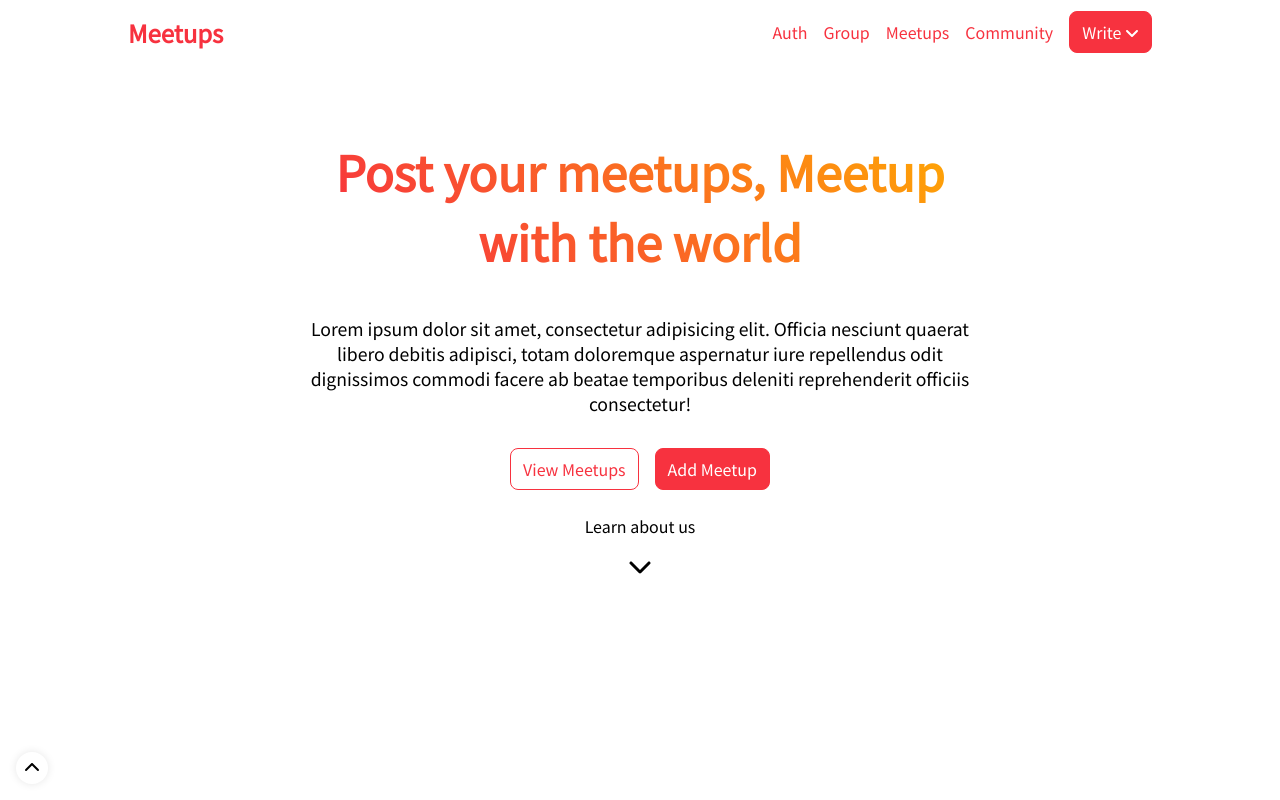
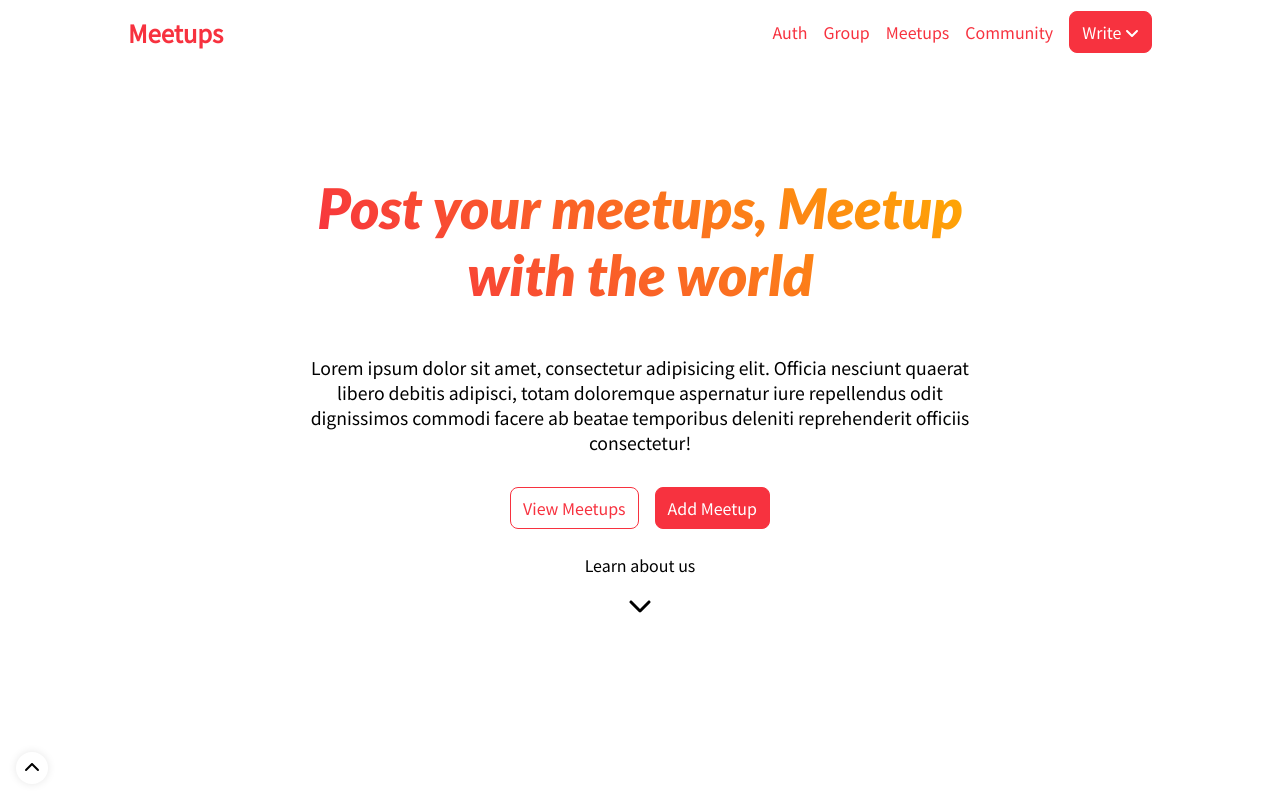
Before and after one commit to dduicoder/next-practice, a Next.js app: page / in a window 1280 px wide. Built offline with nearby package versions, Linux system fonts and the light colour scheme.

Commit message:
feat: Index font family Lato

```diff
--- a/components/layout/Index.module.css
+++ b/components/layout/Index.module.css
@@ -1,3 +1,5 @@
+@import url("https://fonts.googleapis.com/css2?family=Lato:ital,wght@1,900&family=Roboto:ital,wght@1,900&display=swap");
+
 .wrapper {
   height: 100vh;
   overflow-x: hidden;
@@ -12,13 +14,13 @@
 .wrapper > section {
   min-height: calc(100vh - 4rem);
   padding: 1rem;
-  padding-top: 3rem;
+  padding-top: 5rem;
   text-align: center;
 }
 
 .wrapper > section > * {
   opacity: 0;
-  transition: opacity 2s ease-in-out;
+  transition: opacity 0.5s ease-in-out;
 }
 
 .show > * {
@@ -26,10 +28,11 @@
 }
 
 .wrapper h1 {
-  font-size: 3rem;
+  font-size: 3.5rem;
 }
 
 .gradient {
+  font-family: "Lato", sans-serif;
   background: linear-gradient(
     45deg,
     rgb(255, 175, 0) 0%,
```
